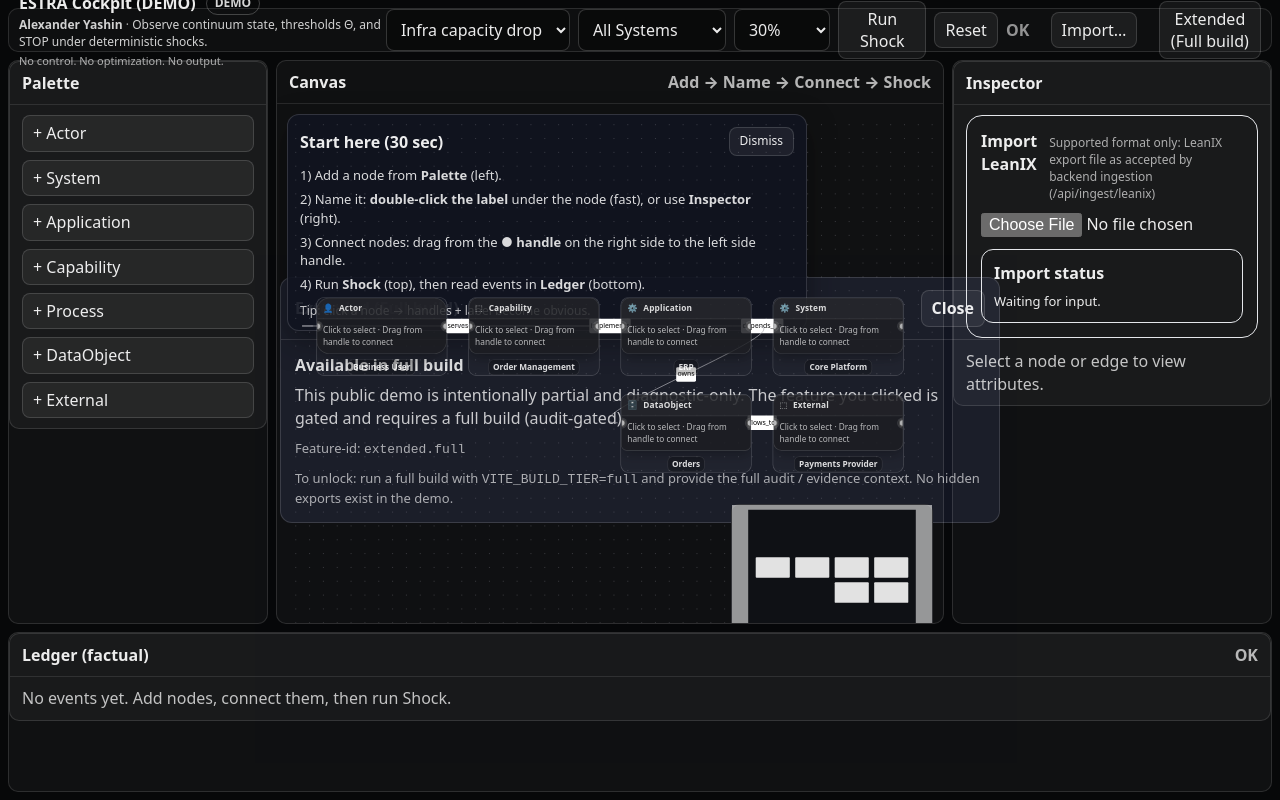
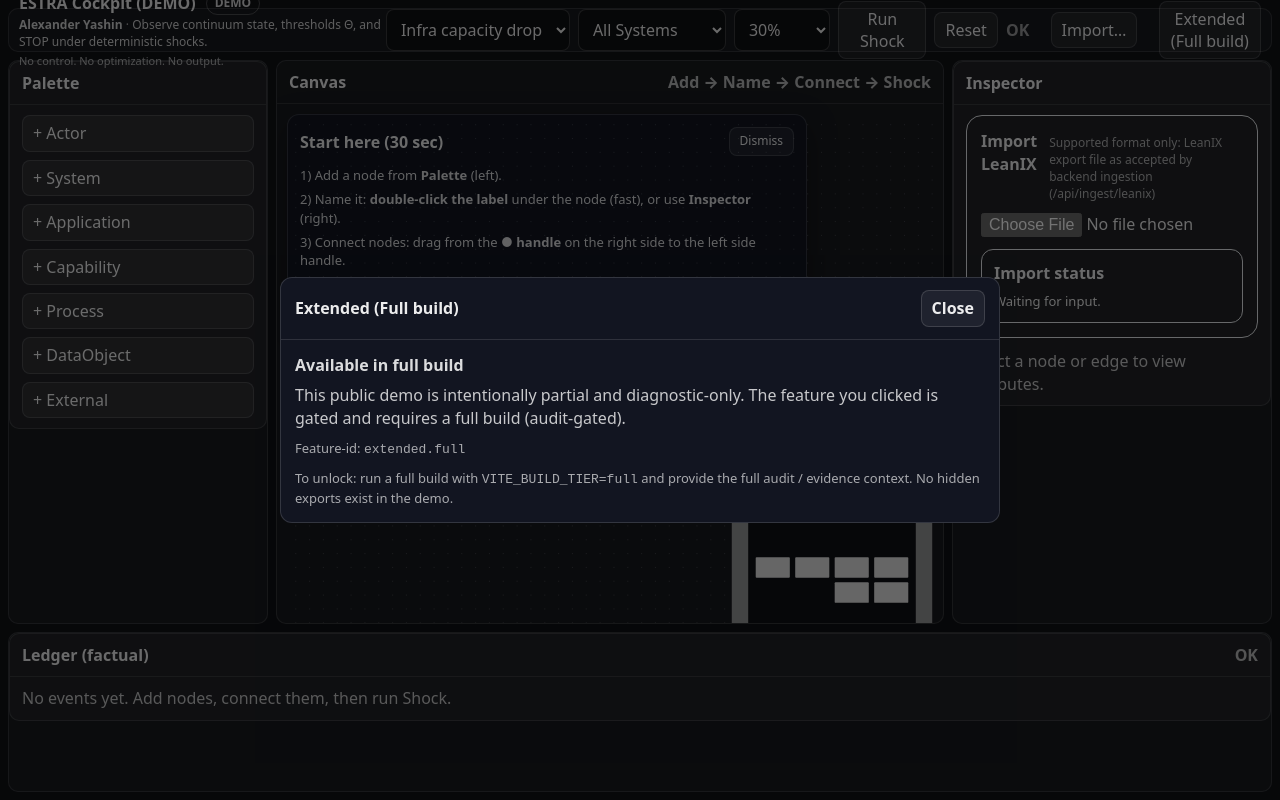
Before and after one commit to alexanderyashin/ea-oc-extension, a React (Vite) app in the folder apps/cockpit/: page / in a window 1280 px wide. Both pictures are taken after a click on the button "Extended (Full build)". Built offline with nearby package versions, Linux system fonts and the light colour scheme.

Commit message:
fix: locked-feature overlay z-index + close reliability

```diff
--- a/apps/cockpit/src/ui/LockedFeatureDialog.tsx
+++ b/apps/cockpit/src/ui/LockedFeatureDialog.tsx
@@ -7,8 +7,28 @@ type Props = {
 
 export function LockedFeatureDialog({ title, featureId, onClose }: Props) {
   return (
-    <div className="modalOverlay" onClick={onClose} role="presentation">
-      <div className="modal" onClick={(e) => e.stopPropagation()} role="dialog" aria-modal="true">
+    <div
+      className="modalOverlay"
+      onClick={onClose}
+      role="presentation"
+      style={{
+        position: "fixed",
+        inset: 0,
+        zIndex: 9999,
+        // ensure overlay reliably catches clicks even if underlying canvas has pointer capture
+        pointerEvents: "auto",
+      }}
+    >
+      <div
+        className="modal"
+        onClick={(e) => e.stopPropagation()}
+        role="dialog"
+        aria-modal="true"
+        style={{
+          position: "relative",
+          zIndex: 10000,
+        }}
+      >
         <div className="modalHeader">
           <div>{title}</div>
           <button className="btn" onClick={onClose}>
```
